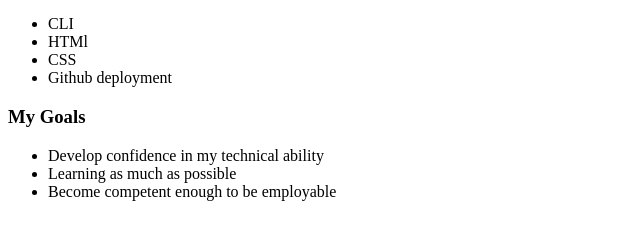
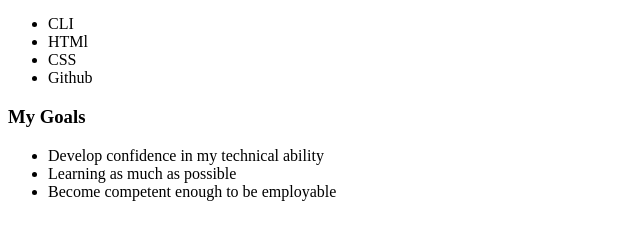
Before and after one commit to kblack-git/website-deploy-lab, a plain HTML site: page index.html in a window 1280 px wide. Shown: the part 126-365 px from the top of the page, 0-640 px from the left. Drawn offline with Linux system fonts and the light colour scheme.

Commit message:
updated list of topics learned

```diff
--- a/index.html
+++ b/index.html
@@ -16,7 +16,7 @@
     <li>CLI</li>
     <li>HTMl</li>
     <li>CSS</li>
-    <li>Github deployment</li>
+    <li>Github</li>
 
 
 </ul>
```
